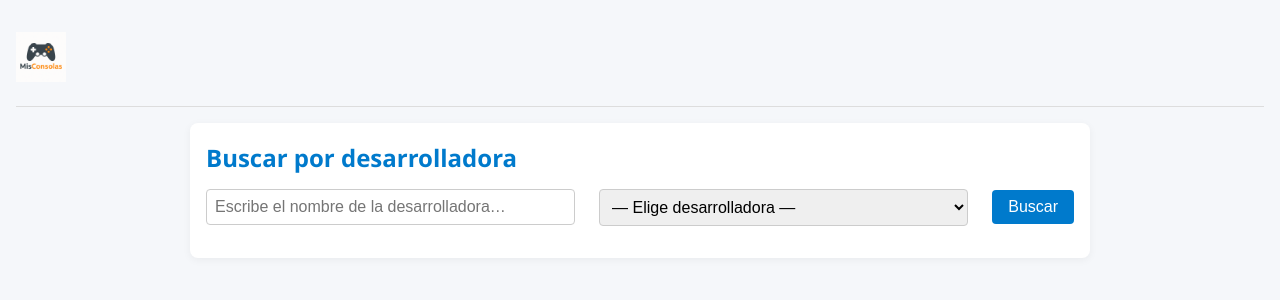
After one commit to ElLucaMx/Proyecto-Flask, a Flask app: page /consolas in a window 1280 px wide. The commit adds this page. Shown: the top 300 px of the page. Run offline with Flask 2, Linux system fonts and the light colour scheme.

Commit message:
Proyecto completo 1º Parte

```diff
--- a/app.py
+++ b/app.py
@@ -3,54 +3,94 @@ import json
 
 app = Flask(__name__)
 
-# Carga inicial de datos desde datos.json
+# Carga datos
 with open('datos.json', encoding='utf-8') as f:
     CONSOLAS = json.load(f)
 
+# Extraer lista única de desarrolladoras
+developers_set = set()
+for consola in CONSOLAS:
+    for juego in consola.get('exclusivos', []):
+        dev = juego.get('desarrollo', {}).get('desarrolladora')
+        if dev:
+            developers_set.add(dev)
+    for juego in consola.get('subempresa', {}).get('exclusivos', []):
+        dev = juego.get('desarrollo', {}).get('desarrolladora')
+        if dev:
+            developers_set.add(dev)
+developers = sorted(developers_set)
+
 @app.route('/')
 def index():
-    # Página inicial con logo central
     return render_template('index.html')
 
 @app.route('/consolas', methods=['GET'])
 def consoles():
-    # Mostrar formulario de búsqueda
-    return render_template('consoles.html')
+    return render_template('consoles.html', developers=developers)
 
 @app.route('/listaconcolas', methods=['POST'])
 def list_consoles():
-    # Leer parámetros del formulario
     q = request.form.get('q', '').strip().lower()
-    show_sub = bool(request.form.get('show_sub'))
-
-    # Filtrar por subempresa.nombre
+    selected_dev = request.form.get('q', '')
+    # Filtrar consolas que tengan al menos un juego de esa desarolladora
     results = []
     for i, consola in enumerate(CONSOLAS):
-        empresa = consola.get('subempresa', {}).get('nombre', '').lower()
-        if not q or empresa.startswith(q):
+        encontrados = False
+        for juego in consola.get('exclusivos', []) + consola.get('subempresa', {}).get('exclusivos', []):
+            if juego.get('desarrollo', {}).get('desarrolladora', '').lower().startswith(q):
+                encontrados = True
+                break
+        if encontrados:
             results.append((i, consola))
+    # Calcular ventas totales de esa desarolladora
+    total_sales = 0
+    for consola in results:
+        for juego in consola[1].get('exclusivos', []) + consola[1].get('subempresa', {}).get('exclusivos', []):
+            if juego.get('desarrollo', {}).get('desarrolladora') == selected_dev:
+                # Extrae número de millones (asume formato “XX millones”)
+                num = juego.get('finanzas', {}).get('ventas', '0').split()[0]
+                try:
+                    total_sales += float(num)
+                except:
+                    pass
+    # Formatea en “X millones”
+    total_sales_str = f"{total_sales:.1f} millones" if total_sales else "0 millones"
 
     return render_template(
         'list_consoles.html',
         results=results,
-        q=request.form.get('q', ''),
-        show_sub=show_sub
+        selected_dev=selected_dev,
+        total_sales=total_sales_str
     )
 
-@app.route('/consola/<int:cid>')
-def console_detail(cid):
-    # Mostrar detalle de una consola concreta
-    if cid < 0 or cid >= len(CONSOLAS):
+# Nueva ruta: detalle por desarrolladora
+@app.route('/desarrolladora')
+def developer_detail():
+    selected_dev = request.args.get('dev', '')
+    if not selected_dev:
         abort(404)
 
-    consola = CONSOLAS[cid]
-    # Leer flag desde query string
-    show_sub = request.args.get('show_sub', '0') == '1'
+    # Recolectar todos los juegos de esa desarrolladora
+    games_by_dev = []
+    for consola in CONSOLAS:
+        nombre_console = consola['nombre']
+        for juego in consola.get('exclusivos', []):
+            if juego.get('desarrollo', {}).get('desarrolladora') == selected_dev:
+                juego_copy = juego.copy()
+                juego_copy['console_name'] = nombre_console
+                games_by_dev.append(juego_copy)
+        # Subempresa también
+        sub = consola.get('subempresa', {})
+        for juego in sub.get('exclusivos', []):
+            if juego.get('desarrollo', {}).get('desarrolladora') == selected_dev:
+                juego_copy = juego.copy()
+                juego_copy['console_name'] = sub.get('nombre', nombre_console)
+                games_by_dev.append(juego_copy)
 
     return render_template(
         'console_detail.html',
-        consola=consola,
-        show_sub=show_sub
+        selected_dev=selected_dev,
+        games_by_dev=games_by_dev
     )
 
 if __name__ == '__main__':
--- /dev/null
+++ b/static/css.css
@@ -0,0 +1,168 @@
+/* ==============================
+   Variables de Color y Tipografía
+   ============================== */
+:root {
+  --color-bg: #f5f7fa;
+  --color-primary: #007acc;
+  --color-primary-light: #66b2ff;
+  --color-text: #333;
+  --color-accent: #ff6a00;
+  --font-base: 'Segoe UI', Tahoma, Geneva, Verdana, sans-serif;
+  --radius-sm: 4px;
+  --radius-md: 8px;
+  --spacing: 1rem;
+}
+
+/* ==============================
+   Reset y Base
+   ============================== */
+*,
+*::before,
+*::after {
+  box-sizing: border-box;
+  margin: 0;
+  padding: 0;
+}
+body {
+  background-color: var(--color-bg);
+  color: var(--color-text);
+  font-family: var(--font-base);
+  line-height: 1.6;
+  padding: var(--spacing);
+}
+a {
+  color: var(--color-primary);
+  text-decoration: none;
+}
+a:hover {
+  text-decoration: underline;
+}
+
+/* ==============================
+   Header y Logo
+   ============================== */
+header {
+  display: flex;
+  align-items: center;
+  padding: var(--spacing) 0;
+  border-bottom: 1px solid #ddd;
+  margin-bottom: var(--spacing);
+}
+header img {
+  height: 50px;
+  transition: transform 0.2s ease;
+}
+header img:hover {
+  transform: scale(1.05);
+}
+
+/* ==============================
+   Contenedor Principal
+   ============================== */
+main {
+  max-width: 900px;
+  margin: 0 auto;
+  background: #fff;
+  padding: var(--spacing);
+  border-radius: var(--radius-md);
+  box-shadow: 0 2px 8px rgba(0,0,0,0.05);
+}
+
+/* ==============================
+   Formularios
+   ============================== */
+form {
+  display: flex;
+  flex-wrap: wrap;
+  gap: var(--spacing);
+  margin-bottom: var(--spacing);
+}
+form input[type="text"],
+form select {
+  flex: 1;
+  padding: 0.6em 0.8em;
+  border: 1px solid #ccc;
+  border-radius: var(--radius-sm);
+  font-size: 1rem;
+  transition: border-color 0.2s ease;
+}
+form input[type="text"]:focus,
+form select:focus {
+  border-color: var(--color-primary);
+  outline: none;
+}
+form button {
+  background-color: var(--color-primary);
+  color: #fff;
+  border: none;
+  padding: 0.6em 1.2em;
+  border-radius: var(--radius-sm);
+  font-size: 1rem;
+  cursor: pointer;
+  transition: background-color 0.2s ease, transform 0.1s ease;
+}
+form button:hover {
+  background-color: var(--color-primary-light);
+}
+form button:active {
+  transform: scale(0.98);
+}
+
+/* ==============================
+   Tablas
+   ============================== */
+table {
+  width: 100%;
+  border-collapse: collapse;
+  margin-bottom: var(--spacing);
+}
+thead {
+  background-color: var(--color-primary);
+  color: #fff;
+}
+th, td {
+  padding: 0.75em 0.5em;
+  text-align: left;
+  border-bottom: 1px solid #eee;
+}
+tbody tr:hover {
+  background-color: #f1faff;
+}
+
+/* ==============================
+   Secciones y Títulos
+   ============================== */
+h2, h3 {
+  margin-bottom: 0.5em;
+  color: var(--color-primary);
+}
+p {
+  margin-bottom: 0.75em;
+}
+
+/* ==============================
+   Botones Extras
+   ============================== */
+.btn {
+  display: inline-block;
+  background-color: var(--color-accent);
+  color: #fff;
+  padding: 0.5em 1em;
+  border-radius: var(--radius-sm);
+  transition: background-color 0.2s ease;
+}
+.btn:hover {
+  background-color: #ff8124;
+}
+
+/* ==============================
+   Responsive
+   ============================== */
+@media (max-width: 600px) {
+  form {
+    flex-direction: column;
+  }
+  header, main {
+    padding: 0.5em;
+  }
+}
--- a/templates/base.html
+++ b/templates/base.html
@@ -3,7 +3,7 @@
 <head>
   <meta charset="UTF-8">
   <title>{% block title %}Mis Consolas{% endblock %}</title>
-  <link rel="stylesheet" href="{{ url_for('static', filename='css/style.css') }}">
+  <link rel="stylesheet" href="{{ url_for('static', filename='css.css') }}">
 </head>
 <body>
   <header>
--- /dev/null
+++ b/templates/consoles.html
@@ -0,0 +1,39 @@
+{% extends 'base.html' %}
+
+{% block title %}Buscar por Desarrolladora{% endblock %}
+
+{% block content %}
+  <h2>Buscar por desarrolladora</h2>
+  <form action="{{ url_for('list_consoles') }}" method="post" style="display: flex; align-items: center;">
+    <!-- Input sincronizado -->
+    <input
+      type="text"
+      name="q"
+      id="dev-input"
+      placeholder="Escribe el nombre de la desarrolladora…"
+      value="{{ request.form.get('q','') }}"
+      style="flex: 1; padding: 0.5em;"
+    >
+
+    <!-- Select dinámico -->
+    <select
+      id="dev-select"
+      style="margin-left: 0.5em; padding: 0.5em;"
+      onchange="document.getElementById('dev-input').value = this.value;"
+    >
+      <option value="">— Elige desarrolladora —</option>
+      {% for dev in developers %}
+        <option
+          value="{{ dev }}"
+          {% if dev == request.form.get('q') %}selected{% endif %}
+        >
+          {{ dev }}
+        </option>
+      {% endfor %}
+    </select>
+
+    <button type="submit" style="margin-left: 0.5em; padding: 0.5em 1em;">
+      Buscar
+    </button>
+  </form>
+{% endblock %}
```
Also changed, not shown: templates/console_detail.html (added, +38 -0 lines), templates/index.html (added, +17 -0 lines), templates/list_consoles.html (added, +16 -0 lines).
